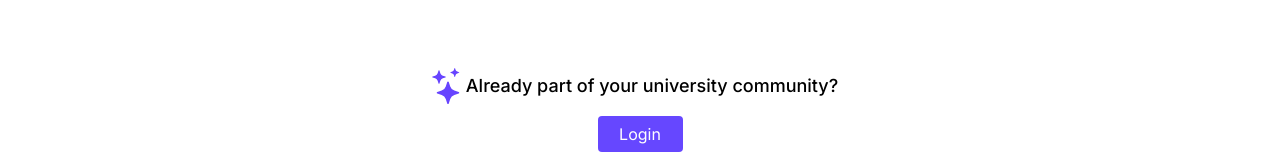
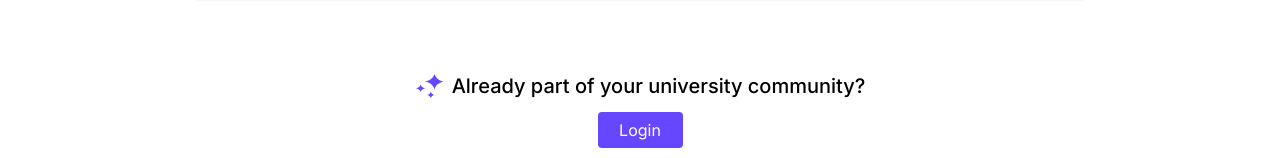
Before and after one commit to BacPacNet/web-app-client, a Next.js app: page / in a window 1280 px wide. Shown: the part 496-654 px from the top of the page. Built offline with nearby package versions, Linux system fonts and the light colour scheme; no server answers.

Commit message:
fix: below search content

```diff
--- a/src/app/page.css
+++ b/src/app/page.css
@@ -60,9 +60,6 @@
     margin-top: 10rem;
   }
 
-  .login-text h2 {
-    font-size: 16px;
-  }
   .box-text {
     font-size: 16px;
   }
@@ -82,15 +79,6 @@
     text-align: center;
   }
 
-  .login-text h2 {
-    font-size: 14px;
-    font-weight: 500;
-    line-height: 24px;
-  }
-  .star {
-    width: 28px;
-    height: 24px;
-  }
   .checkbox {
     width: 159px;
     height: 20px;
--- a/src/app/page.tsx
+++ b/src/app/page.tsx
@@ -4,7 +4,6 @@ import './page.css'
 
 import { useEffect, useState } from 'react'
 
-import { BsStars } from 'react-icons/bs'
 import Footer from './components/Footer/Footer'
 import SearchBar from '../components/SearchBar'
 import Section2 from './components/Section-2/Section2'
@@ -13,6 +12,8 @@ import Sections from './components/Sections/Sections'
 import client from '../client'
 import { query } from '../queries/queries'
 import { motion } from 'framer-motion'
+import StarIcon from '../assets/stars.svg'
+import Image from 'next/image'
 
 export default function Home() {
   const [universityData, setUniversityData] = useState([])
@@ -61,16 +62,20 @@ export default function Home() {
           </div>
           <SearchBar data={universityData} loading={loading} />
           <div className="flex flex-col items-center my-4">
-            <div className="login-text flex items-center mt-8 md:mt-16">
-              <BsStars className="star text-[#6744FF] text-4xl -ml-3 center" />
-              <h2 className="text-lg font-medium text-center">Already part of your university community?</h2>
+            <div className="flex items-center mt-4  md:mt-16 gap-2">
+              <div>
+                <Image src={StarIcon} alt="start icon" className="text-xl" />
+              </div>
+              <div>
+                <h2 className="text-sm sm:text-lg md:text-xl font-medium text-left">Already part of your university community?</h2>
+              </div>
             </div>
             <div className="flex justify-center items-center w-28 my-3">
               <button className="btn-secondary btn w-28 h-10 center px-4 py-2.5">Login</button>
             </div>
-            <div className="checkbox flex justify-center items-center w-1/2">
+            <div className="checkbox flex justify-center items-center">
               <input type="checkbox" name="login" id="login" className="box w-6 h-6 cursor-pointer" />
-              <label htmlFor="login" className="box-text font-medium text-lg cursor-pointer pl-3 w-52 text-black">
+              <label htmlFor="login" className="box-text font-medium text-lg cursor-pointer pl-3  text-black">
                 Keep me logged in
               </label>
             </div>
```
Also changed, not shown: src/assets/stars.svg (added).
